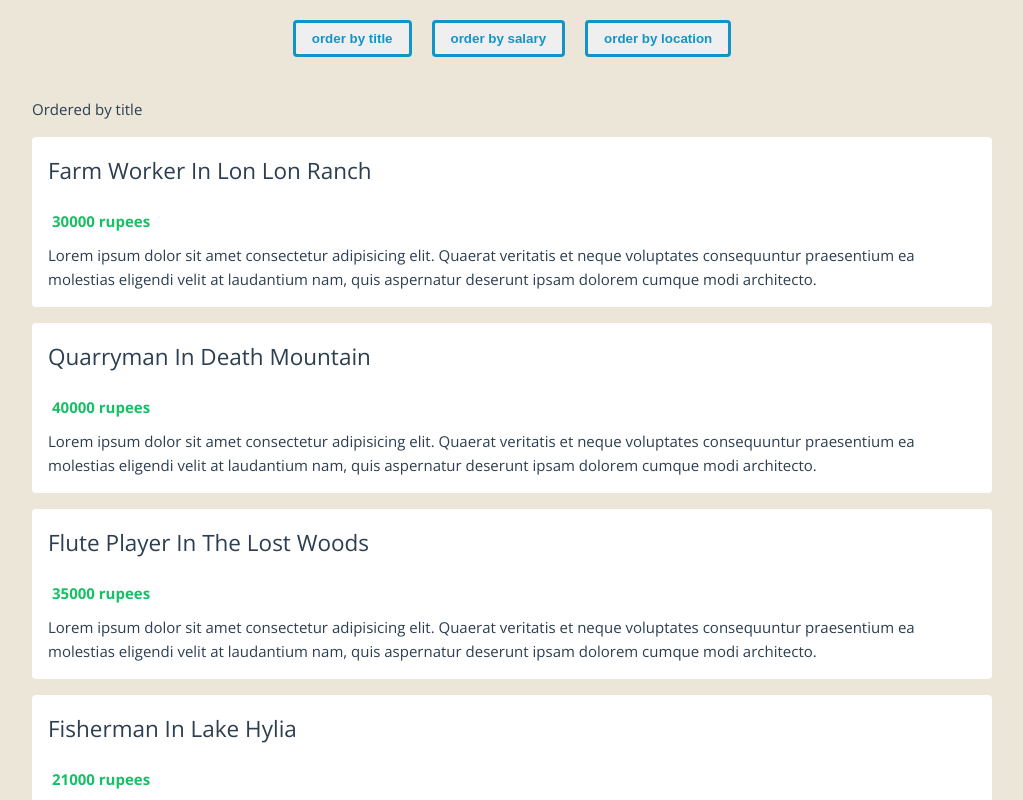
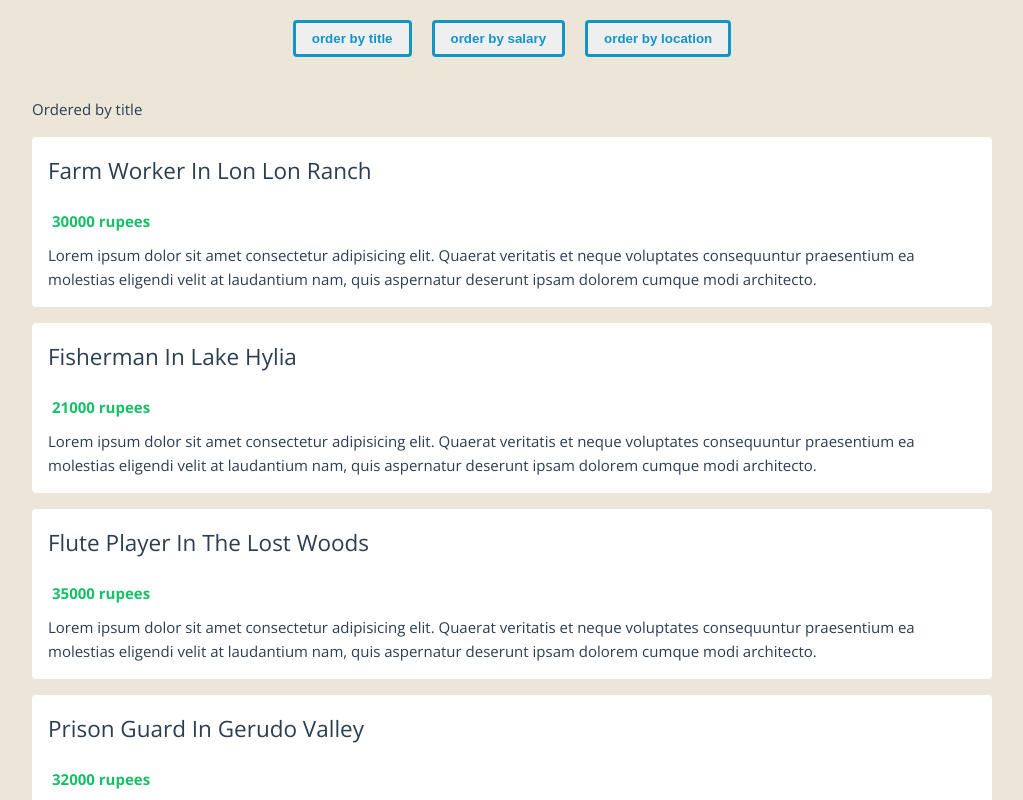
Before and after one commit to d85/vue-typescript-example, a Vue app: page / in a window 1280 px wide. Shown: the top 800 px of the page, without its empty margins (128-1151 px from the left). Built offline with nearby package versions, Linux system fonts and the light colour scheme.

Commit message:
Order jobs

```diff
--- a/src/components/JobsList.vue
+++ b/src/components/JobsList.vue
@@ -2,7 +2,7 @@
   <div class="job-list">
     <p>Ordered by {{ order }}</p>
     <ul>
-      <li v-for="job in jobs" :key="job.id">
+      <li v-for="job in orderedJobs" :key="job.id">
         <h2>{{ job.title }} in {{ job.location }}</h2>
         <div class="salary">
           <p>{{ job.salary }} rupees</p>
@@ -16,11 +16,11 @@
 </template>
 
 <script setup lang="ts">
-import type { PropType } from 'vue';
+import { computed, type PropType } from 'vue';
 import type Job from '@/types/Job';
 import type OrderTerm from '@/types/OrderTerm';
 
-defineProps({
+const props = defineProps({
   jobs: {
     type: Array as PropType<Job[]>,
     required: true
@@ -29,6 +29,12 @@ defineProps({
     required: true,
     type: String as PropType<OrderTerm>
   }
+})
+
+const orderedJobs = computed(() => {
+  return [...props.jobs].sort((a: Job, b: Job) => {
+    return a[props.order] > b[props.order] ? 1 : -1
+  })
 })
 </script>
 
```
